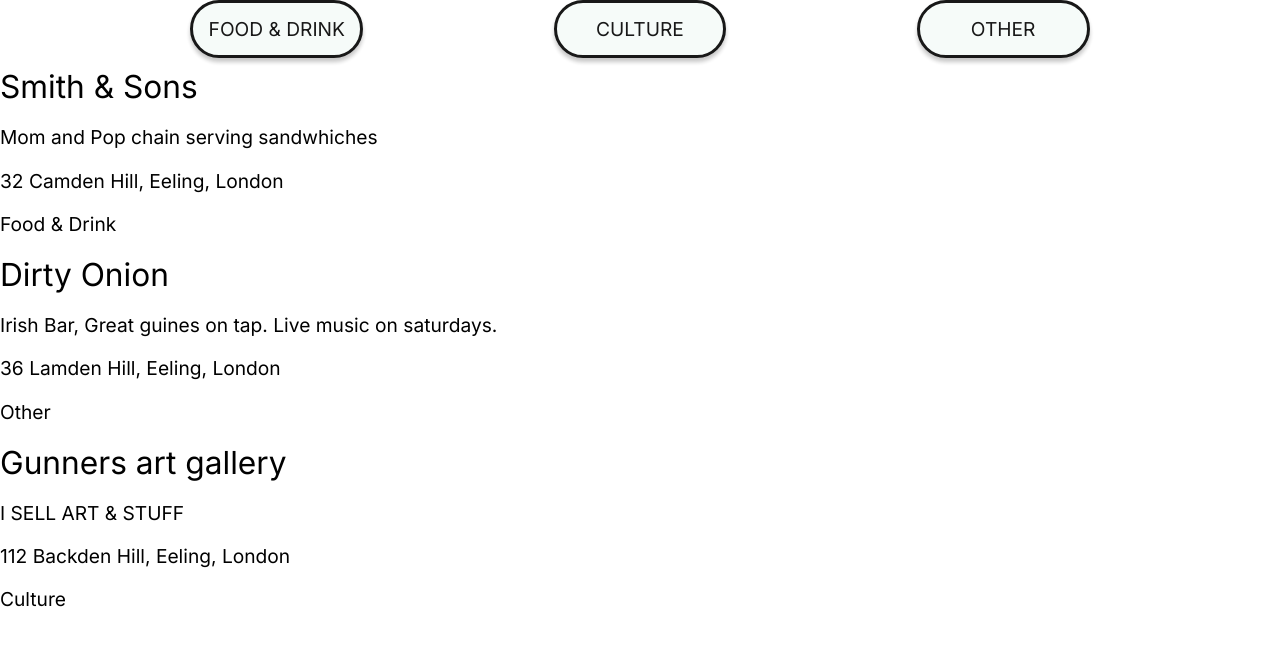
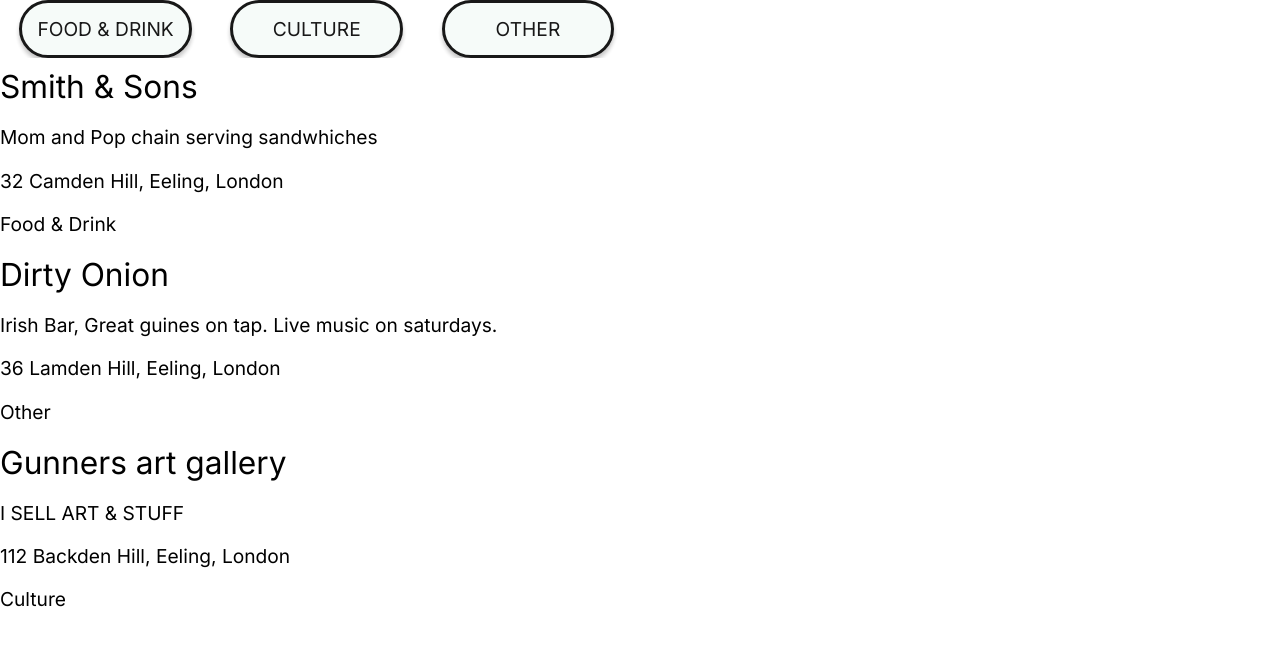
Before and after one commit to nology-tech/local, a React (Create React App) app: page /filter in a window 1280 px wide. Shown: the top 646 px of the page. Built offline with nearby package versions, Linux system fonts and the light colour scheme.

Commit message:
added scroll functionality to filter list

```diff
--- a/src/components/Button/Button.scss
+++ b/src/components/Button/Button.scss
@@ -45,11 +45,17 @@
   background-color: $white;
   border: 0.2rem solid $black;
   box-shadow: 0px 4px 4px rgba(0, 0, 0, 0.25);
+  min-width: 9rem;
+  margin-right: 1rem;
+  margin-left: 1rem;
 
   &--active {
     background-color: $black;
     color: $white;
     border: 0.2rem solid $black;
     box-shadow: 0px 4px 4px rgba(0, 0, 0, 0.25);
+    min-width: 9rem;
+    margin-right: 1rem;
+    margin-left: 1rem;
   }
 }
--- a/src/components/Filter/Filter.scss
+++ b/src/components/Filter/Filter.scss
@@ -1,7 +1,4 @@
 .filter__list {
   display: flex;
-  flex-direction: row;
-  flex-wrap: wrap;
-  justify-content: space-evenly;
-  //   overflow-x: scroll;
+  overflow-x: scroll;
 }
--- a/src/pages/Favourites/Favourites.jsx
+++ b/src/pages/Favourites/Favourites.jsx
@@ -1,7 +1,6 @@
 import FavouritesCard from "../../components/FavouritesCard/FavouritesCard";
 import Layout from "../../components/Layout/Layout";
 import DropDown from "../../components/DropDown/DropDown";
-import Filter from "../../components/Filter/Filter";
 
 const Favourites = () => {
   const optionsArr = [
@@ -21,7 +20,7 @@ const Favourites = () => {
   return (
     <Layout>
       <DropDown onChange={onChange} options={optionsArr} />
-      <Filter />
+
       <FavouritesCard />
     </Layout>
   );
```
